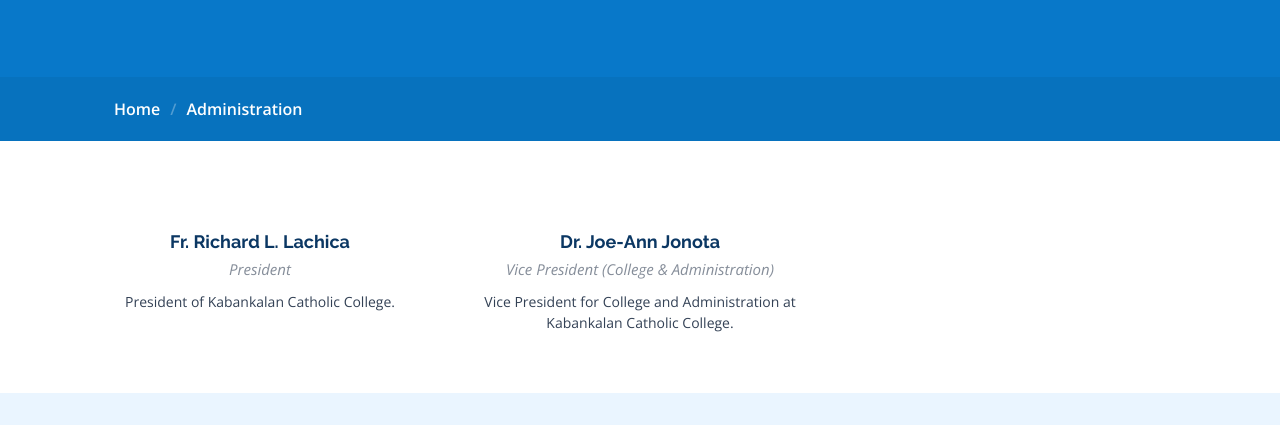
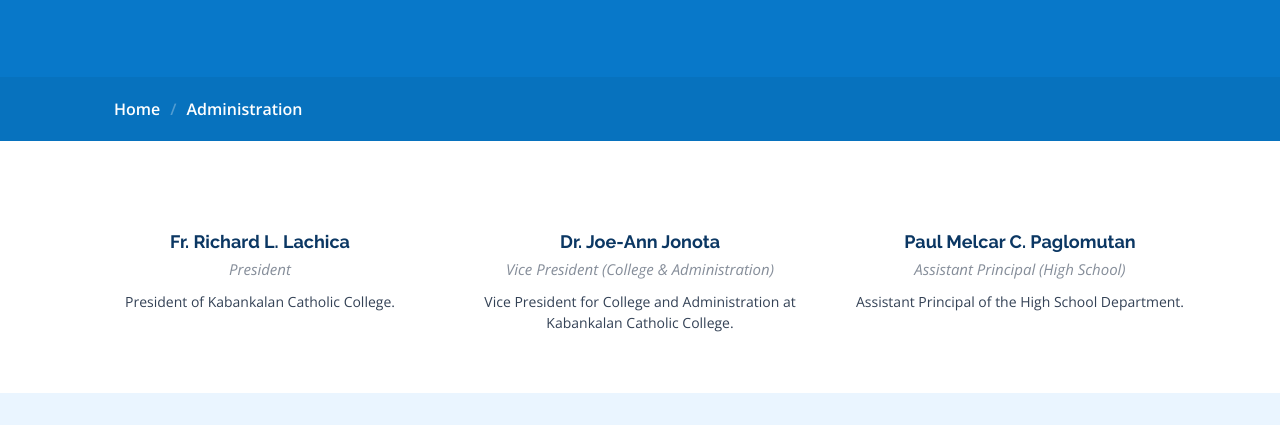
Before and after one commit to Del468/ponje-project-2, a plain HTML site: page trainers.html in a window 1280 px wide. Shown: the part 324-749 px from the top of the page. Drawn offline with nearby package versions, Linux system fonts and the light colour scheme.

Commit message:
edit trainers

```diff
--- a/trainers.html
+++ b/trainers.html
@@ -129,6 +129,14 @@
             </div>
           </div><!-- End Team Member -->
 
+          <div class="col-lg-4 col-md-6 member" data-aos="fade-up" data-aos-delay="200">
+            <div class="member-info text-center">
+              <h4>Paul Melcar C. Paglomutan</h4>
+              <span>Assistant Principal (High School)</span>
+              <p>Assistant Principal of the High School Department.</p>
+            </div>
+          </div><!-- End Team Member -->
+
         </div>
 
       </div>
```
